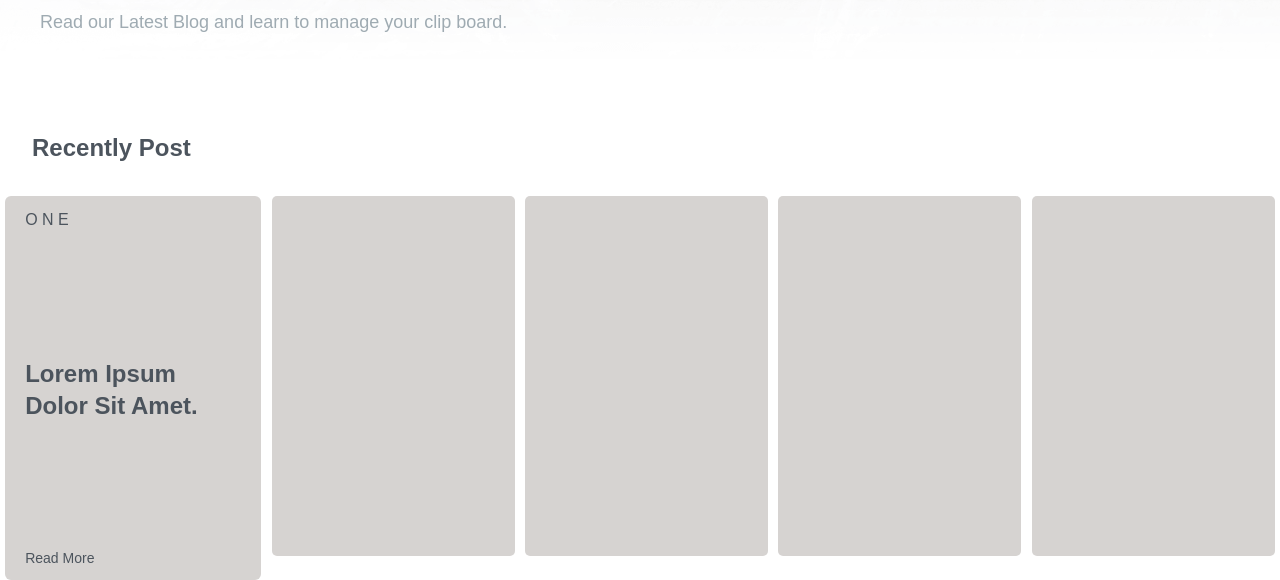
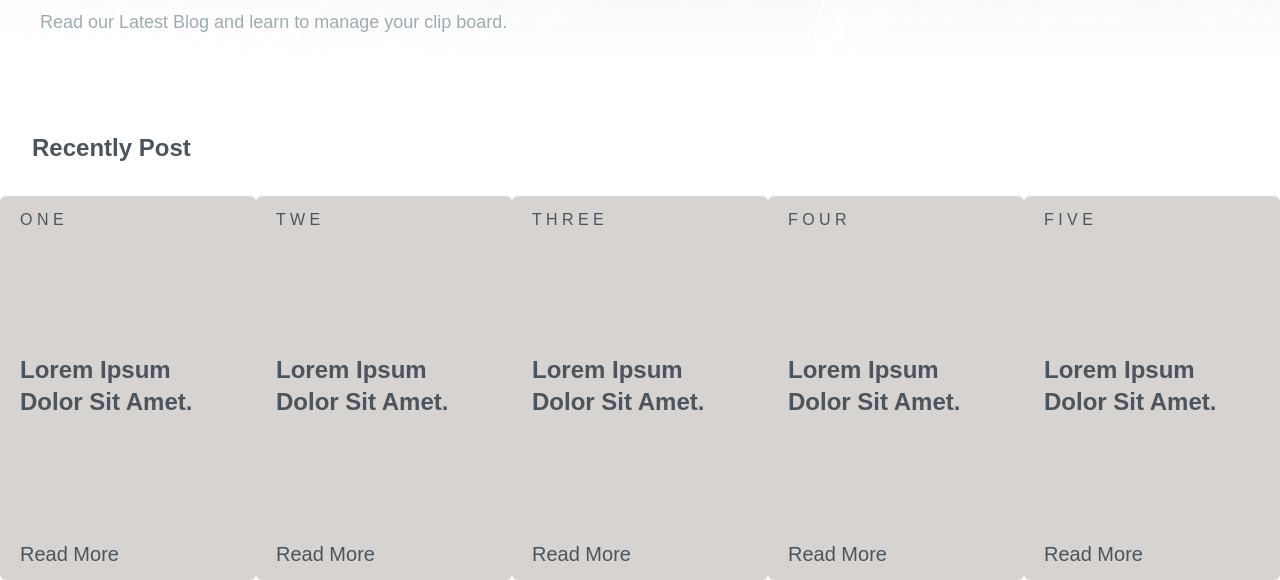
Before and after one commit to Hamzeh01/ClipVortex, a website: page blog.html in a window 1280 px wide. Shown: the part 256-836 px from the top of the page. Drawn offline with Linux system fonts and the light colour scheme; a web font is replaced by a local one.

Commit message:
update recent section styles

```diff
--- a/blog.html
+++ b/blog.html
@@ -44,22 +44,84 @@
             <span class="text-darkGrayishBlue text-base font-normal capitalize">
               O N E
             </span>
-            <p
-              class="text-darkGrayishBlue text-2xl font-semibold capitalize"
-            >
+            <p class="text-darkGrayishBlue text-2xl font-semibold capitalize">
               Lorem ipsum dolor sit amet.
             </p>
             <a
               href=""
-              class="text-darkGrayishBlue text-sm font-normal capitalize"
+              class="text-darkGrayishBlue text-xl font-normal capitalize hover:text-lightBlue hover:underline hover:underline-offset-4 duration-200"
               >Read more</a
             >
           </div>
           <!-- card item -->
-          <div class="w-[243px] h-[360px] bg-stone-300 rounded-[5px]"></div>
-          <div class="w-[243px] h-[360px] bg-stone-300 rounded-[5px]"></div>
-          <div class="w-[243px] h-[360px] bg-stone-300 rounded-[5px]"></div>
-          <div class="w-[243px] h-[360px] bg-stone-300 rounded-[5px]"></div>
+          <!-- card item -->
+          <div
+            class="w-[16rem] h-[24rem] bg-stone-300 rounded-md flex flex-col justify-between items-stretch px-5 py-3"
+          >
+            <span class="text-darkGrayishBlue text-base font-normal capitalize">
+              t w e
+            </span>
+            <p class="text-darkGrayishBlue text-2xl font-semibold capitalize">
+              Lorem ipsum dolor sit amet.
+            </p>
+            <a
+              href=""
+              class="text-darkGrayishBlue text-xl font-normal capitalize hover:text-lightBlue hover:underline hover:underline-offset-4 duration-200"
+              >Read more</a
+            >
+          </div>
+          <!-- card item -->
+          <!-- card item -->
+          <div
+            class="w-[16rem] h-[24rem] bg-stone-300 rounded-md flex flex-col justify-between items-stretch px-5 py-3"
+          >
+            <span class="text-darkGrayishBlue text-base font-normal capitalize">
+              t h r e e
+            </span>
+            <p class="text-darkGrayishBlue text-2xl font-semibold capitalize">
+              Lorem ipsum dolor sit amet.
+            </p>
+            <a
+              href=""
+              class="text-darkGrayishBlue text-xl font-normal capitalize hover:text-lightBlue hover:underline hover:underline-offset-4 duration-200"
+              >Read more</a
+            >
+          </div>
+          <!-- card item -->
+          <!-- card item -->
+          <div
+            class="w-[16rem] h-[24rem] bg-stone-300 rounded-md flex flex-col justify-between items-stretch px-5 py-3"
+          >
+            <span class="text-darkGrayishBlue text-base font-normal capitalize">
+              f o u r
+            </span>
+            <p class="text-darkGrayishBlue text-2xl font-semibold capitalize">
+              Lorem ipsum dolor sit amet.
+            </p>
+            <a
+              href=""
+              class="text-darkGrayishBlue text-xl font-normal capitalize hover:text-lightBlue hover:underline hover:underline-offset-4 duration-200"
+              >Read more</a
+            >
+          </div>
+          <!-- card item -->
+          <!-- card item -->
+          <div
+            class="w-[16rem] h-[24rem] bg-stone-300 rounded-md flex flex-col justify-between items-stretch px-5 py-3"
+          >
+            <span class="text-darkGrayishBlue text-base font-normal capitalize">
+              f i v e
+            </span>
+            <p class="text-darkGrayishBlue text-2xl font-semibold capitalize">
+              Lorem ipsum dolor sit amet.
+            </p>
+            <a
+              href=""
+              class="text-darkGrayishBlue text-xl font-normal capitalize hover:text-lightBlue hover:underline hover:underline-offset-4 duration-200"
+              >Read more</a
+            >
+          </div>
+          <!-- card item -->
         </div>
       </section>
     </main>
```
Also changed, not shown: css/style.css.
